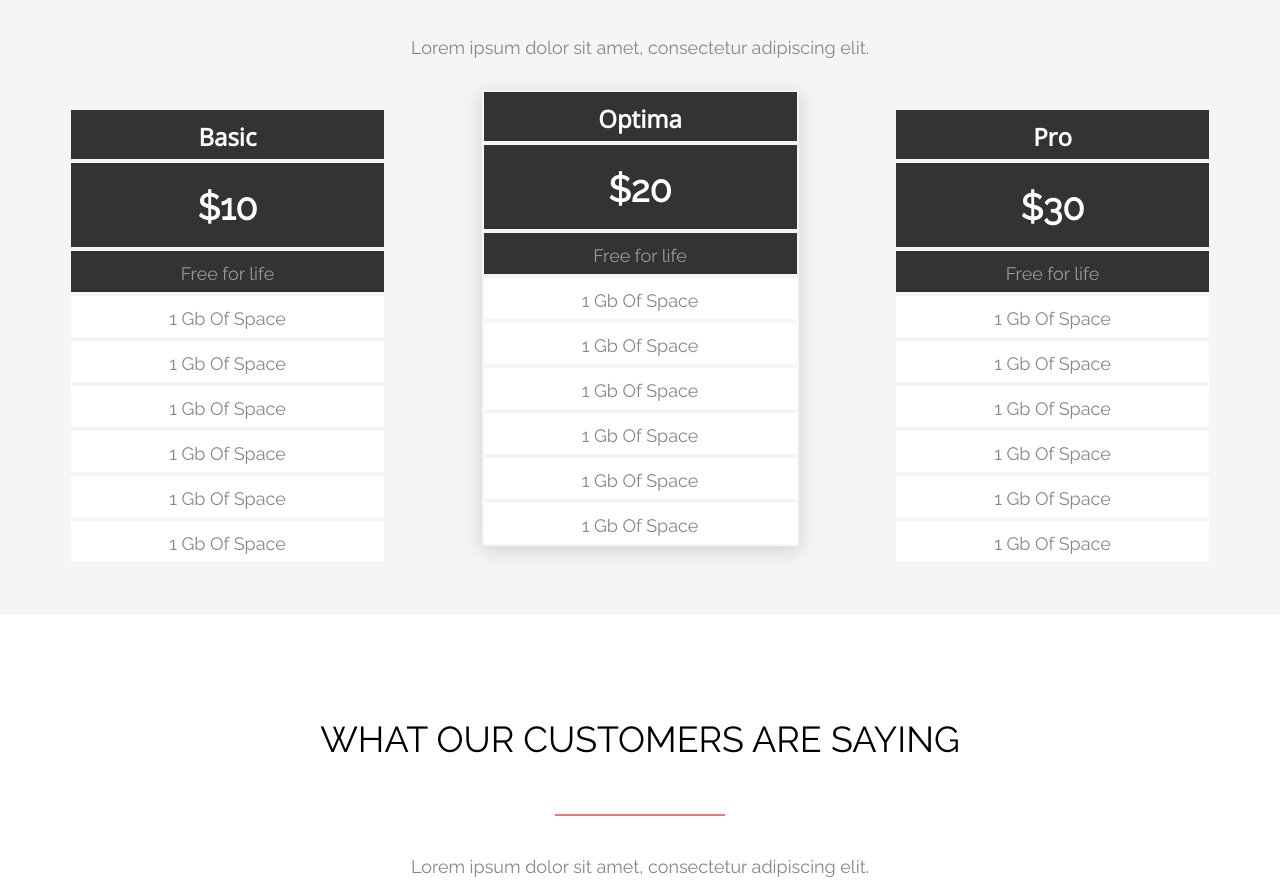
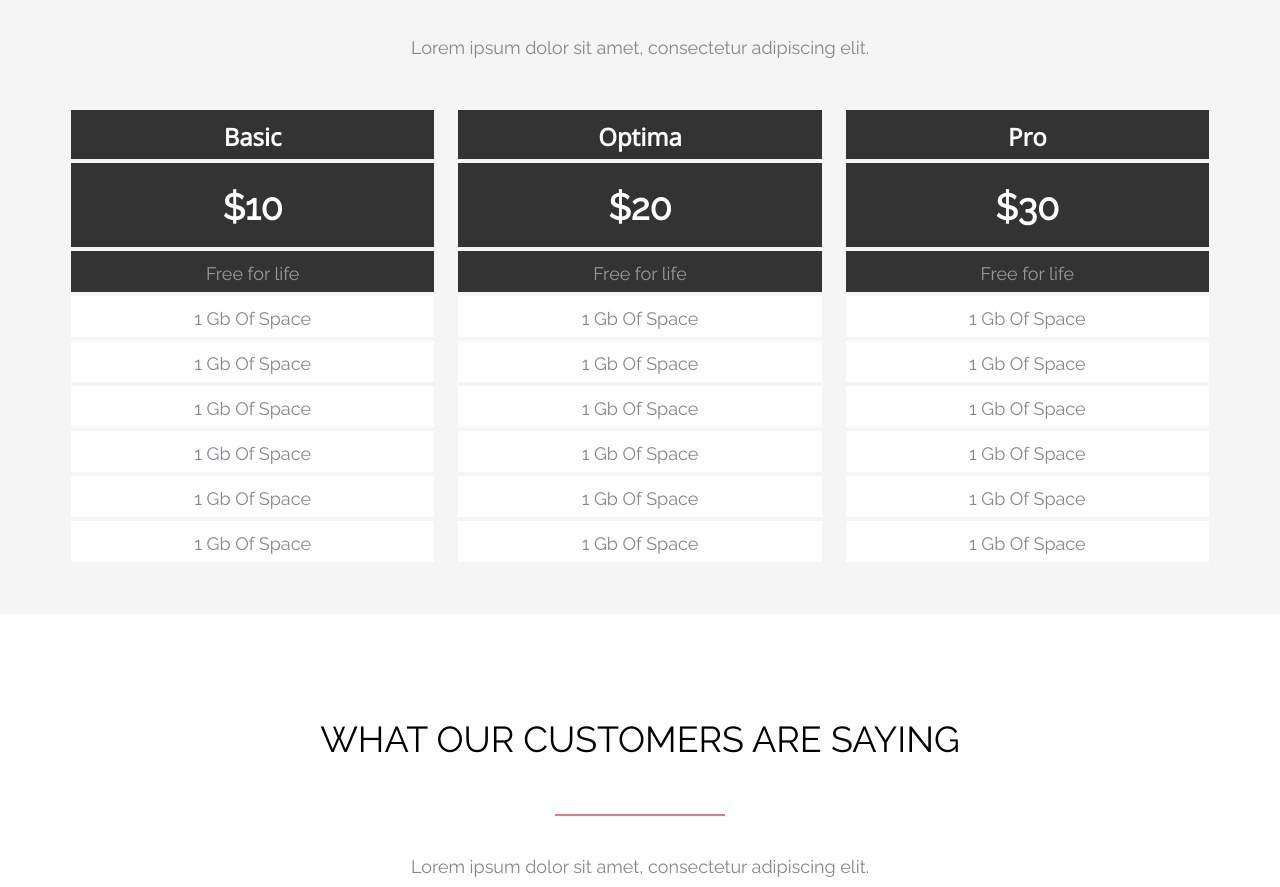
Before and after one commit to ChiretsV/AXIT, a plain HTML site: page index.html in a window 1280 px wide. Shown: the part 1565-2452 px from the top of the page. Drawn offline with nearby package versions, Linux system fonts and the light colour scheme.

Commit message:
fix(hw5): fix section pricing

```diff
--- a/css/pricing.css
+++ b/css/pricing.css
@@ -19,15 +19,17 @@
 }
 
 .pricing-article{
-    width: 317px;
+    width: 369px;
     display: flex;
     flex-direction: column;
-    filter: drop-shadow(0px 4px 10px rgba(51, 51, 51, 0.20));
+    margin-top: 18px;
+    transition: .5s;
 }
 
-.pricing-article:first-child, .pricing-article:last-child{
-    margin-top: 18px;
-    filter: none;
+.pricing-article:hover{
+    transition: .5s;
+    margin-top: 0;
+    filter: drop-shadow(0px 4px 10px rgba(51, 51, 51, 0.20));
 }
 
 .pricing-article__title{
--- a/index.html
+++ b/index.html
@@ -66,7 +66,7 @@
                 <div class="section-separator"></div>
                 <h5 class="section__subheading">Lorem ipsum dolor sit amet, consectetur adipiscing elit.</h5>
                 <div class="pricing-article-wrapper">
-                    <arcticle class="pricing-article">
+                    <article class="pricing-article">
                         <h4 class="pricing-article__title">Basic</h4>
                         <h3 class="pricing-article__price">$10</h3>
                         <h5 class="pricing-article__subheading">Free for life</h5>
@@ -76,8 +76,8 @@
                         <h5 class="pricing-article__item">1 gb of space</h5>
                         <h5 class="pricing-article__item">1 gb of space</h5>
                         <h5 class="pricing-article__item">1 gb of space</h5>
-                    </arcticle>
-                    <arcticle class="pricing-article">
+                    </article>
+                    <article class="pricing-article">
                         <h4 class="pricing-article__title">Optima</h4>
                         <h3 class="pricing-article__price">$20</h3>
                         <h5 class="pricing-article__subheading">Free for life</h5>
@@ -87,8 +87,8 @@
                         <h5 class="pricing-article__item">1 gb of space</h5>
                         <h5 class="pricing-article__item">1 gb of space</h5>
                         <h5 class="pricing-article__item">1 gb of space</h5>
-                    </arcticle>
-                    <arcticle class="pricing-article">
+                    </article>
+                    <article class="pricing-article">
                         <h4 class="pricing-article__title">Pro</h4>
                         <h3 class="pricing-article__price">$30</h3>
                         <h5 class="pricing-article__subheading">Free for life</h5>
@@ -98,7 +98,7 @@
                         <h5 class="pricing-article__item">1 gb of space</h5>
                         <h5 class="pricing-article__item">1 gb of space</h5>
                         <h5 class="pricing-article__item">1 gb of space</h5>
-                    </arcticle>
+                    </article>
                 </div>
             </div>
         </section>
```
